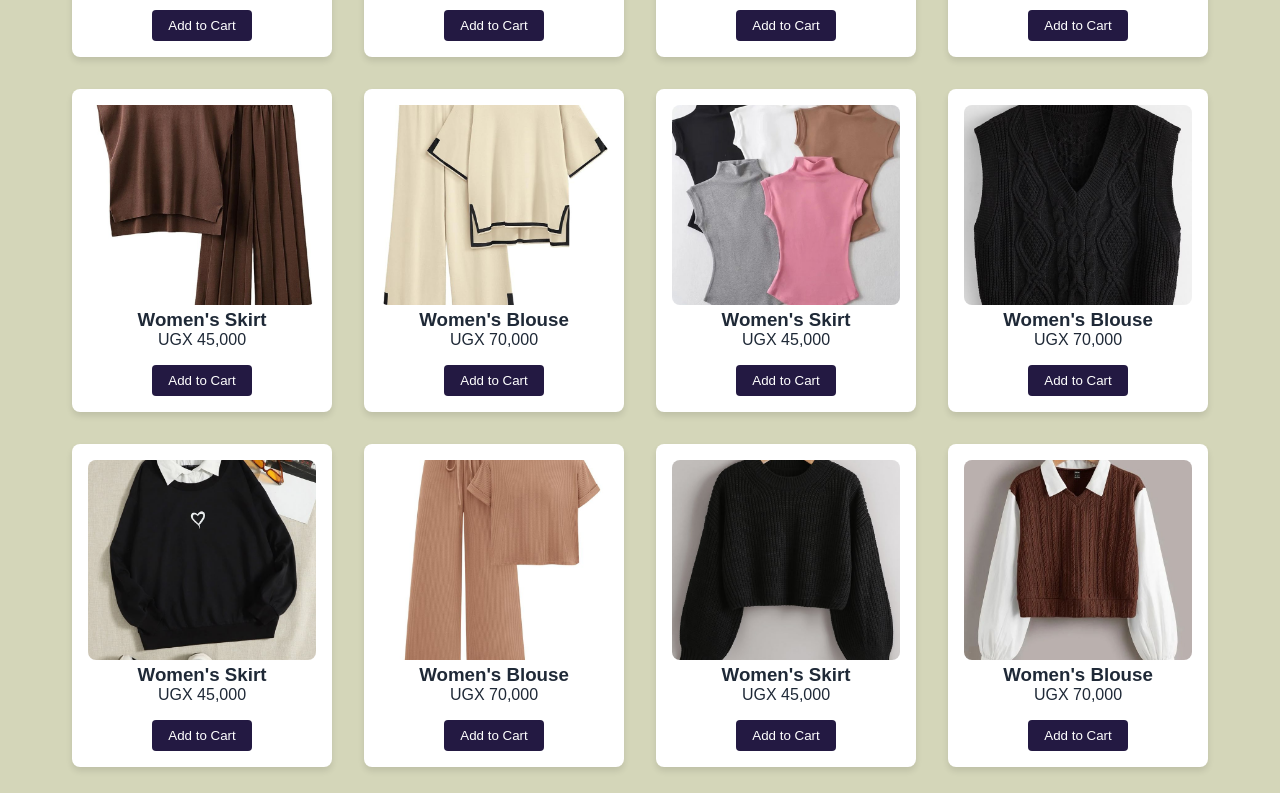
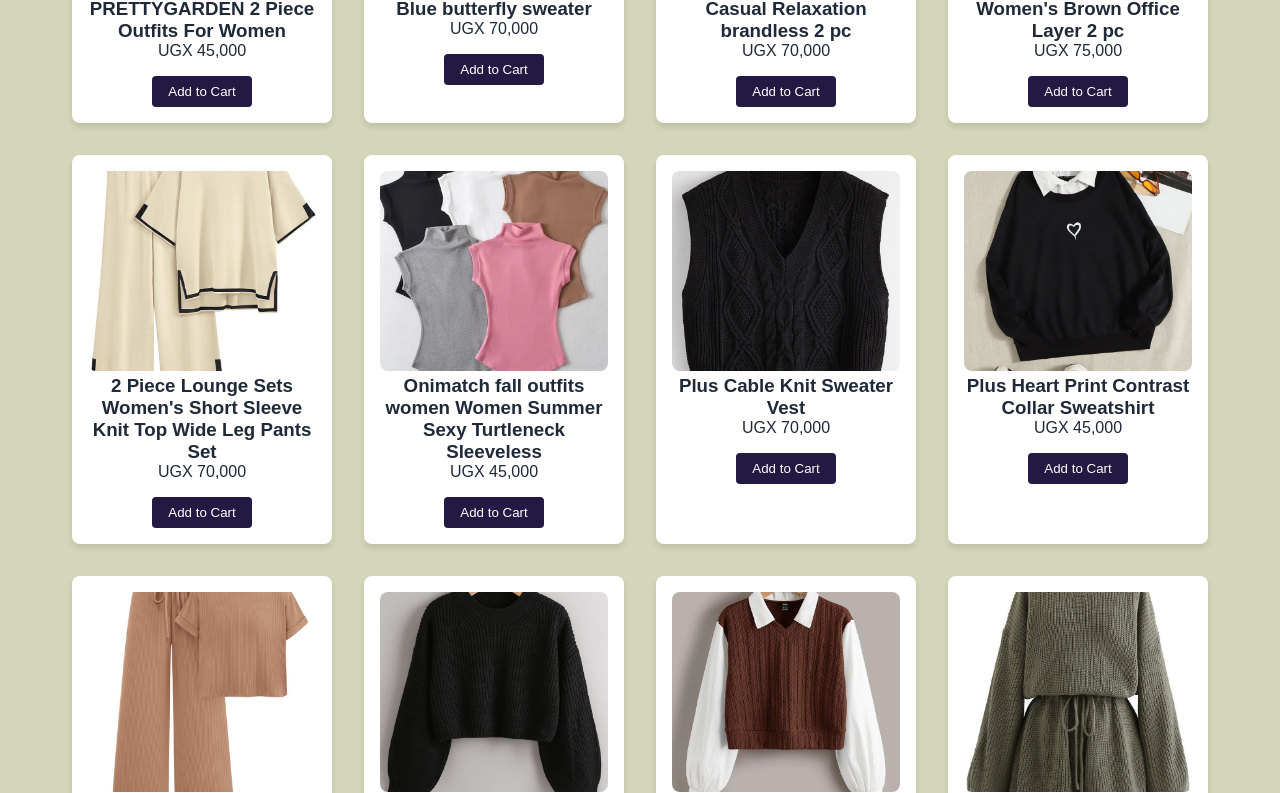
Before and after one commit to ABAASA-BYOONA/Trendy-Threads-Clothing-Store, a plain HTML site: page female.html in a window 1280 px wide. Shown: the part 1286-2079 px from the top of the page. Drawn offline with Linux system fonts and the light colour scheme.

Commit message:
Update female.html

```diff
--- a/female.html
+++ b/female.html
@@ -52,145 +52,139 @@
           <img src="images/female/0f7f435a-e614-49bb-93bc-91b49efb117e.jpeg" alt="Women's Skirt">
           <h3>Black Buggy full Combo</h3>
           <p>UGX 45,000</p>
-          <button class="add-to-cart" data-id="6" data-name="Women's Skirt" data-price="45000" data-image="https://via.placeholder.com/300x200?text=Women+Product+1">Add to Cart</button>
+          <button class="add-to-cart" data-id="6" data-name="Black Buggy full Combo" data-price="45000" data-image="https://via.placeholder.com/300x200?text=Women+Product+1">Add to Cart</button>
         </div>
         <div class="card hover-scale animate-fadeIn">
           <img src="images/female/0f267f02-e50e-4fdf-b171-18ef9b850d43.jpeg" alt="Women's Blouse">
           <h3>Women's Black Tight Dress</h3>
           <p>UGX 70,000</p>
-          <button class="add-to-cart" data-id="7" data-name="Women's Blouse" data-price="70000" data-image="https://via.placeholder.com/300x200?text=Women+Product+2">Add to Cart</button>
+          <button class="add-to-cart" data-id="7" data-name="Women's Black Tight Dress" data-price="70000" data-image="https://via.placeholder.com/300x200?text=Women+Product+2">Add to Cart</button>
         </div>
         <div class="card hover-scale animate-fadeIn">
           <img src="images/female/1e1218cc-65b2-4e0c-955b-72a618ffdf6a.jpeg" alt="Women's Skirt">
           <h3>Women's hoodless jacket</h3>
           <p>UGX 45,000</p>
-          <button class="add-to-cart" data-id="6" data-name="Women's Skirt" data-price="45000" data-image="https://via.placeholder.com/300x200?text=Women+Product+1">Add to Cart</button>
+          <button class="add-to-cart" data-id="6" data-name="Women's hoodless jacket" data-price="45000" data-image="https://via.placeholder.com/300x200?text=Women+Product+1">Add to Cart</button>
         </div>
         <div class="card hover-scale animate-fadeIn">
           <img src="images/female/2 Piece Casual Sleepwear Cotton Pajamas for Women Turn-Down Collar.jpeg" alt="Women's Blouse">
           <h3>2 Piece Casual Sleepwear</h3>
           <p>UGX 70,000</p>
-          <button class="add-to-cart" data-id="7" data-name="Women's Blouse" data-price="70000" data-image="https://via.placeholder.com/300x200?text=Women+Product+2">Add to Cart</button>
+          <button class="add-to-cart" data-id="7" data-name="2 Piece Casual Sleepwear" data-price="70000" data-image="https://via.placeholder.com/300x200?text=Women+Product+2">Add to Cart</button>
         </div>
         <div class="card hover-scale animate-fadeIn">
           <img src="images/female/28103362-fae7-464d-b2a4-0b0667161225.jpeg" alt="Women's Skirt">
-          <h3>Women's Skirt</h3>
+          <h3>Women's knitted croped sweater</h3>
           <p>UGX 45,000</p>
-          <button class="add-to-cart" data-id="6" data-name="Women's Skirt" data-price="45000" data-image="https://via.placeholder.com/300x200?text=Women+Product+1">Add to Cart</button>
+          <button class="add-to-cart" data-id="6" data-name="Women's knitted croped sweater" data-price="45000" data-image="https://via.placeholder.com/300x200?text=Women+Product+1">Add to Cart</button>
         </div>
         <div class="card hover-scale animate-fadeIn">
           <img src="images/female/6-Pack Women's Casual Slim-Fit T-Shirt & Flare Pants Set.jpeg" alt="Women's Blouse">
-          <h3>Women's Blouse</h3>
+          <h3>6-Pack Women's Casual Slim-Fit T-Shirt & Flare Pants Set</h3>
           <p>UGX 70,000</p>
-          <button class="add-to-cart" data-id="7" data-name="Women's Blouse" data-price="70000" data-image="https://via.placeholder.com/300x200?text=Women+Product+2">Add to Cart</button>
+          <button class="add-to-cart" data-id="7" data-name="6-Pack Women's Casual Slim-Fit T-Shirt & Flare Pants Set" data-price="70000" data-image="https://via.placeholder.com/300x200?text=Women+Product+2">Add to Cart</button>
         </div>
         <div class="card hover-scale animate-fadeIn">
           <img src="images/female/9ee0d70f-1036-4b08-8d57-60faae25ec85.jpeg" alt="Women's Skirt">
-          <h3>Women's Skirt</h3>
+          <h3>Women's Full on Stylish jump suit</h3>
           <p>UGX 45,000</p>
-          <button class="add-to-cart" data-id="6" data-name="Women's Skirt" data-price="45000" data-image="https://via.placeholder.com/300x200?text=Women+Product+1">Add to Cart</button>
+          <button class="add-to-cart" data-id="6" data-name="Women's Full on Stylish jump suit" data-price="45000" data-image="https://via.placeholder.com/300x200?text=Women+Product+1">Add to Cart</button>
         </div>
         <div class="card hover-scale animate-fadeIn">
           <img src="images/female/aaa6a9fd-80a7-4c95-bccf-74a1508c4aaa.jpeg" alt="Women's Blouse">
-          <h3>Women's Blouse</h3>
+          <h3>Women's Flow baggy pants</h3>
           <p>UGX 70,000</p>
-          <button class="add-to-cart" data-id="7" data-name="Women's Blouse" data-price="70000" data-image="https://via.placeholder.com/300x200?text=Women+Product+2">Add to Cart</button>
+          <button class="add-to-cart" data-id="7" data-name="Women's Flow baggy pants" data-price="70000" data-image="https://via.placeholder.com/300x200?text=Women+Product+2">Add to Cart</button>
         </div>
         <div class="card hover-scale animate-fadeIn">
           <img src="images/female/Amazon_com_ PRETTYGARDEN 2 Piece Outfits For Women….jpeg" alt="Women's Skirt">
-          <h3>Women's Skirt</h3>
+          <h3>PRETTYGARDEN 2 Piece Outfits For Women</h3>
           <p>UGX 45,000</p>
-          <button class="add-to-cart" data-id="6" data-name="Women's Skirt" data-price="45000" data-image="https://via.placeholder.com/300x200?text=Women+Product+1">Add to Cart</button>
+          <button class="add-to-cart" data-id="6" data-name="PRETTYGARDEN 2 Piece Outfits For Women" data-price="45000" data-image="https://via.placeholder.com/300x200?text=Women+Product+1">Add to Cart</button>
         </div>
         <div class="card hover-scale animate-fadeIn">
           <img src="images/female/Blue butterfly sweater.jpeg" alt="Women's Blouse">
-          <h3>Women's Blouse</h3>
+          <h3>Blue butterfly sweater</h3>
           <p>UGX 70,000</p>
-          <button class="add-to-cart" data-id="7" data-name="Women's Blouse" data-price="70000" data-image="https://via.placeholder.com/300x200?text=Women+Product+2">Add to Cart</button>
-        </div>
-        <div class="card hover-scale animate-fadeIn">
-          <img src="images/female/d8d12d82-0589-44b9-94bf-257ed09046f0.jpeg" alt="Women's Skirt">
-          <h3>Women's Skirt</h3>
-          <p>UGX 45,000</p>
-          <button class="add-to-cart" data-id="6" data-name="Women's Skirt" data-price="45000" data-image="https://via.placeholder.com/300x200?text=Women+Product+1">Add to Cart</button>
+          <button class="add-to-cart" data-id="7" data-name="Blue butterfly sweater" data-price="70000" data-image="https://via.placeholder.com/300x200?text=Women+Product+2">Add to Cart</button>
         </div>
         <div class="card hover-scale animate-fadeIn">
           <img src="images/female/fe4cee76-2c65-4b1a-8863-47e30e7735f4.jpeg" alt="Women's Blouse">
-          <h3>Women's Blouse</h3>
+          <h3>Casual Relaxation brandless 2 pc</h3>
           <p>UGX 70,000</p>
-          <button class="add-to-cart" data-id="7" data-name="Women's Blouse" data-price="70000" data-image="https://via.placeholder.com/300x200?text=Women+Product+2">Add to Cart</button>
+          <button class="add-to-cart" data-id="7" data-name="Casual Relaxation brandless 2 pc" data-price="70000" data-image="https://via.placeholder.com/300x200?text=Women+Product+2">Add to Cart</button>
         </div>
         <div class="card hover-scale animate-fadeIn">
           <img src="images/female/Kumufenc Women's Knit 2 Piece Outfits Sleeveless Pullover Sweater Vest Tops Elastic Waisted Pants Loungwear Set.jpeg" alt="Women's Skirt">
-          <h3>Women's Skirt</h3>
-          <p>UGX 45,000</p>
-          <button class="add-to-cart" data-id="6" data-name="Women's Skirt" data-price="45000" data-image="https://via.placeholder.com/300x200?text=Women+Product+1">Add to Cart</button>
+          <h3>Women's Brown Office Layer 2 pc</h3>
+          <p>UGX 75,000</p>
+          <button class="add-to-cart" data-id="6" data-name="Women's Brown Office Layer 2 pc" data-price="75000" data-image="https://via.placeholder.com/300x200?text=Women+Product+1">Add to Cart</button>
         </div>
         <div class="card hover-scale animate-fadeIn">
           <img src="images/female/LILLUSORY 2 Piece Lounge Sets Women's Short Sleeve Knit Top Wide Leg Pants Sets.jpeg" alt="Women's Blouse">
-          <h3>Women's Blouse</h3>
+          <h3>2 Piece Lounge Sets Women's Short Sleeve Knit Top Wide Leg Pants Set</h3>
           <p>UGX 70,000</p>
-          <button class="add-to-cart" data-id="7" data-name="Women's Blouse" data-price="70000" data-image="https://via.placeholder.com/300x200?text=Women+Product+2">Add to Cart</button>
+          <button class="add-to-cart" data-id="7" data-name="2 Piece Lounge Sets Women's Short Sleeve Knit Top Wide Leg Pants Set" data-price="70000" data-image="https://via.placeholder.com/300x200?text=Women+Product+2">Add to Cart</button>
         </div>
         <div class="card hover-scale animate-fadeIn">
           <img src="images/female/Onimatch fall outfits women Women Summer Sexy Turtleneck Sleeveless.jpeg" alt="Women's Skirt">
-          <h3>Women's Skirt</h3>
+          <h3>Onimatch fall outfits women Women Summer Sexy Turtleneck Sleeveless</h3>
           <p>UGX 45,000</p>
-          <button class="add-to-cart" data-id="6" data-name="Women's Skirt" data-price="45000" data-image="https://via.placeholder.com/300x200?text=Women+Product+1">Add to Cart</button>
+          <button class="add-to-cart" data-id="6" data-name="Onimatch fall outfits women Women Summer Sexy Turtleneck Sleeveless" data-price="45000" data-image="https://via.placeholder.com/300x200?text=Women+Product+1">Add to Cart</button>
         </div>
         <div class="card hover-scale animate-fadeIn">
           <img src="images/female/Plus Cable Knit Sweater Vest.jpeg" alt="Women's Blouse">
-          <h3>Women's Blouse</h3>
+          <h3>Plus Cable Knit Sweater Vest</h3>
           <p>UGX 70,000</p>
-          <button class="add-to-cart" data-id="7" data-name="Women's Blouse" data-price="70000" data-image="https://via.placeholder.com/300x200?text=Women+Product+2">Add to Cart</button>
+          <button class="add-to-cart" data-id="7" data-name="Plus Cable Knit Sweater Vest" data-price="70000" data-image="https://via.placeholder.com/300x200?text=Women+Product+2">Add to Cart</button>
         </div>
         <div class="card hover-scale animate-fadeIn">
           <img src="images/female/Plus Heart Print Contrast Collar Sweatshirt.jpeg" alt="Women's Skirt">
-          <h3>Women's Skirt</h3>
+          <h3>Plus Heart Print Contrast Collar Sweatshirt</h3>
           <p>UGX 45,000</p>
-          <button class="add-to-cart" data-id="6" data-name="Women's Skirt" data-price="45000" data-image="https://via.placeholder.com/300x200?text=Women+Product+1">Add to Cart</button>
+          <button class="add-to-cart" data-id="6" data-name="Plus Heart Print Contrast Collar Sweatshirt" data-price="45000" data-image="https://via.placeholder.com/300x200?text=Women+Product+1">Add to Cart</button>
         </div>
         <div class="card hover-scale animate-fadeIn">
           <img src="images/female/PRETTYGARDEN Women's Summer 2 Piece Knit Loungewear Short Sleeve T Shirts Wide Leg Pants Tracksuit Casual Outfits.jpeg" alt="Women's Blouse">
-          <h3>Women's Blouse</h3>
+          <h3>2 Piece Knit Loungewear Short Sleeve T Shirts Wide Leg Pants Tracksuit Casual Outfits</h3>
           <p>UGX 70,000</p>
-          <button class="add-to-cart" data-id="7" data-name="Women's Blouse" data-price="70000" data-image="https://via.placeholder.com/300x200?text=Women+Product+2">Add to Cart</button>
+          <button class="add-to-cart" data-id="7" data-name="2 Piece Knit Loungewear Short Sleeve T Shirts Wide Leg Pants Tracksuit Casual Outfits" data-price="70000" data-image="https://via.placeholder.com/300x200?text=Women+Product+2">Add to Cart</button>
         </div>
         <div class="card hover-scale animate-fadeIn">
           <img src="images/female/Ribbed Knit Bishop Sleeve Jumper (1).jpeg" alt="Women's Skirt">
-          <h3>Women's Skirt</h3>
+          <h3>Ribbed Knit Bishop Sleeve Jumper</h3>
           <p>UGX 45,000</p>
-          <button class="add-to-cart" data-id="6" data-name="Women's Skirt" data-price="45000" data-image="https://via.placeholder.com/300x200?text=Women+Product+1">Add to Cart</button>
+          <button class="add-to-cart" data-id="6" data-name="Ribbed Knit Bishop Sleeve Jumper" data-price="45000" data-image="https://via.placeholder.com/300x200?text=Women+Product+1">Add to Cart</button>
         </div>
         <div class="card hover-scale animate-fadeIn">
           <img src="images/female/SHEIN Qutie Contrast Collar Cable Knit 2 In 1 Blouse.jpeg" alt="Women's Blouse">
-          <h3>Women's Blouse</h3>
+          <h3>Qutie Contrast Collar Cable Knit 2 In 1 Blouse</h3>
           <p>UGX 70,000</p>
-          <button class="add-to-cart" data-id="7" data-name="Women's Blouse" data-price="70000" data-image="https://via.placeholder.com/300x200?text=Women+Product+2">Add to Cart</button>
+          <button class="add-to-cart" data-id="7" data-name="Qutie Contrast Collar Cable Knit 2 In 1 Blouse" data-price="70000" data-image="https://via.placeholder.com/300x200?text=Women+Product+2">Add to Cart</button>
         </div>
         <div class="card hover-scale animate-fadeIn">
           <img src="images/female/so elegant.jpeg" alt="Women's Skirt">
-          <h3>Women's Skirt</h3>
+          <h3>so elegant</h3>
           <p>UGX 45,000</p>
-          <button class="add-to-cart" data-id="6" data-name="Women's Skirt" data-price="45000" data-image="https://via.placeholder.com/300x200?text=Women+Product+1">Add to Cart</button>
+          <button class="add-to-cart" data-id="6" data-name="so elegant" data-price="45000" data-image="https://via.placeholder.com/300x200?text=Women+Product+1">Add to Cart</button>
         </div>
         <div class="card hover-scale animate-fadeIn">
-          <img src="images/female/Temu：Shop like a Billionaire.jpeg" alt="Women's Blouse">
-          <h3>Women's Blouse</h3>
+          <img src="images/female/Temu：Shop like a Billionaire.jpeg" alt="Temu">
+          <h3>Temu 2 pc</h3>
           <p>UGX 70,000</p>
-          <button class="add-to-cart" data-id="7" data-name="Women's Blouse" data-price="70000" data-image="https://via.placeholder.com/300x200?text=Women+Product+2">Add to Cart</button>
+          <button class="add-to-cart" data-id="7" data-name="Temu 2 pc" data-price="70000" data-image="https://via.placeholder.com/300x200?text=Women+Product+2">Add to Cart</button>
         </div>
         <div class="card hover-scale animate-fadeIn">
           <img src="images/female/Winter outfit.jpeg" alt="Women's Skirt">
-          <h3>Women's Skirt</h3>
-          <p>UGX 45,000</p>
-          <button class="add-to-cart" data-id="6" data-name="Women's Skirt" data-price="45000" data-image="https://via.placeholder.com/300x200?text=Women+Product+1">Add to Cart</button>
+          <h3>Winter outfit</h3>
+          <p>UGX 35,000</p>
+          <button class="add-to-cart" data-id="6" data-name="Winter outfit" data-price="35000" data-image="https://via.placeholder.com/300x200?text=Women+Product+1">Add to Cart</button>
         </div>
         <div class="card hover-scale animate-fadeIn">
           <img src="images/female/with ur body type jean.jpeg" alt="Women's Blouse">
-          <h3>Women's Blouse</h3>
-          <p>UGX 70,000</p>
-          <button class="add-to-cart" data-id="7" data-name="Women's Blouse" data-price="70000" data-image="https://via.placeholder.com/300x200?text=Women+Product+2">Add to Cart</button>
+          <h3>with ur body type jean</h3>
+          <p>UGX 30,000</p>
+          <button class="add-to-cart" data-id="7" data-name="with ur body type jean" data-price="30000" data-image="https://via.placeholder.com/300x200?text=Women+Product+2">Add to Cart</button>
         </div>
 
       </div>
```
